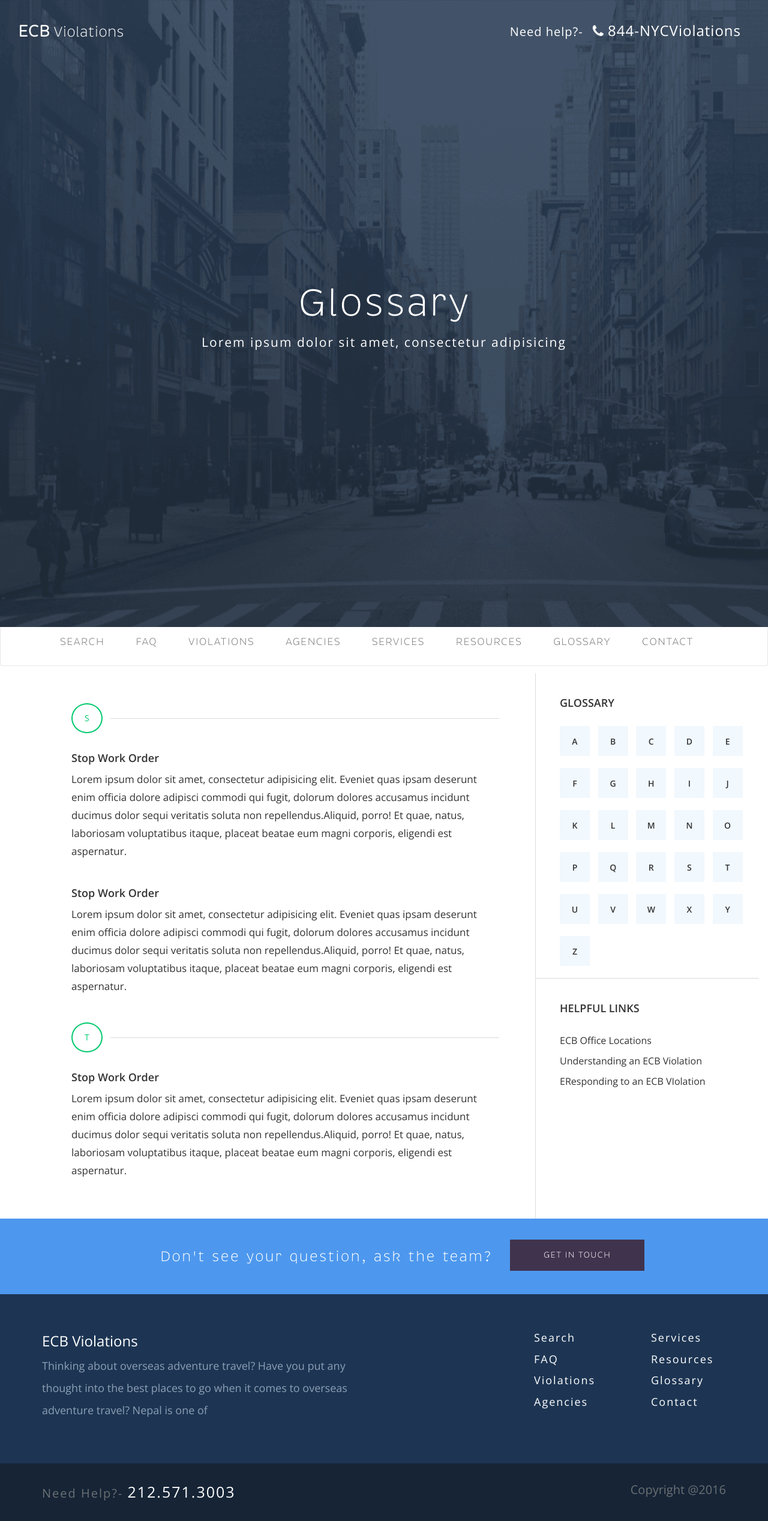
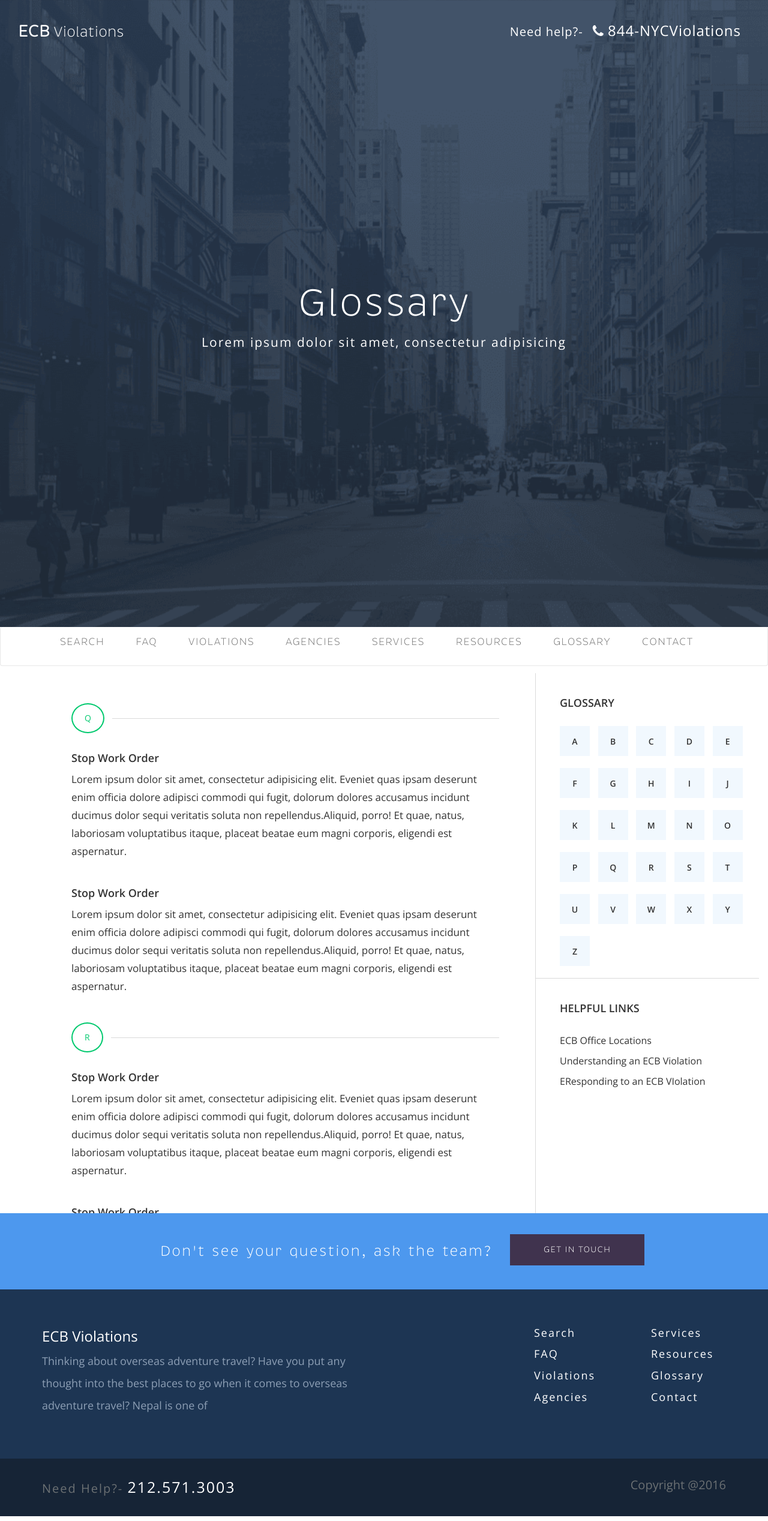
Before and after one commit to JordanBardach/ECBWebsite, a Jekyll site: the page built from glossary/index.html, in a window 1280 px wide. Shown: the whole page at 60% size. Built offline with Jekyll 4.4.1, drawn with Linux system fonts in a browser that asks for light colours; nearby versions of some CDN libraries.

```diff
--- a/_includes/glossary.html
+++ b/_includes/glossary.html
@@ -20,6 +20,24 @@
 	<div class="container-fluid glossary-container">
 	<div class="row">
 		<div class="col-md-8 glossary-column">
+			<div class="strike">
+			<span class="alphabet-circle">Q</span>
+			</div>
+			<h4><b>Stop Work Order</b></h4>
+			<p><span>Lorem ipsum dolor sit amet, consectetur adipisicing elit. Eveniet quas ipsam deserunt enim officia dolore adipisci commodi qui fugit, dolorum dolores accusamus incidunt ducimus dolor sequi veritatis soluta non repellendus.</span><span>Aliquid, porro! Et quae, natus, laboriosam voluptatibus itaque, placeat beatae eum magni corporis, eligendi est aspernatur. </span></p>
+
+			<h4><b>Stop Work Order</b></h4>
+			<p><span>Lorem ipsum dolor sit amet, consectetur adipisicing elit. Eveniet quas ipsam deserunt enim officia dolore adipisci commodi qui fugit, dolorum dolores accusamus incidunt ducimus dolor sequi veritatis soluta non repellendus.</span><span>Aliquid, porro! Et quae, natus, laboriosam voluptatibus itaque, placeat beatae eum magni corporis, eligendi est aspernatur. </span></p>
+
+			<div class="strike">
+			<span class="alphabet-circle">R</span>
+			</div>
+			<h4><b>Stop Work Order</b></h4>
+			<p><span>Lorem ipsum dolor sit amet, consectetur adipisicing elit. Eveniet quas ipsam deserunt enim officia dolore adipisci commodi qui fugit, dolorum dolores accusamus incidunt ducimus dolor sequi veritatis soluta non repellendus.</span><span>Aliquid, porro! Et quae, natus, laboriosam voluptatibus itaque, placeat beatae eum magni corporis, eligendi est aspernatur. </span></p>
+
+			<h4><b>Stop Work Order</b></h4>
+			<p><span>Lorem ipsum dolor sit amet, consectetur adipisicing elit. Eveniet quas ipsam deserunt enim officia dolore adipisci commodi qui fugit, dolorum dolores accusamus incidunt ducimus dolor sequi veritatis soluta non repellendus.</span><span>Aliquid, porro! Et quae, natus, laboriosam voluptatibus itaque, placeat beatae eum magni corporis, eligendi est aspernatur. </span></p>
+
 			<div class="strike">
 			<span class="alphabet-circle">S</span>
 			</div>
--- a/_includes/landing.html
+++ b/_includes/landing.html
@@ -7,7 +7,7 @@
 					<h1 class="text-center">Search for Violation </h1>
 					<p>Enter Your address below to search for violations</p>
 					<div class="row mar-20 " >
-						<div class="col-md-offset-1 col-md-4 col-xs-12 col-sm-6 enter-address">
+						<div class="col-md-offset-1 col-md-3 col-xs-12 col-sm-6 enter-address">
 							<select name="borough" id="borough-select">
 								<option value="borough">Pick a Borough</option>
 								<option value="1">Manhattan</option>
@@ -19,7 +19,7 @@
 						<div class="col-md-3 col-xs-12 col-sm-6 enter-address">
 							<input type="text" placeholder="House No"  id="house-no">
 						</div>
-						<div class="col-md-3 col-xs-12 col-sm-6">
+						<div class="col-md-4 col-xs-12 col-sm-6">
 							<input type="text" placeholder="Street" id="street">
 						</div>
 					</div>
--- a/_sass/_glossary.scss
+++ b/_sass/_glossary.scss
@@ -35,6 +35,8 @@
 	.glossary-column {
 		border-right:1px solid #dadada;
 		padding:20px 60px 20px 0;
+    max-height: 900px;
+    overflow-y: scroll;
 	}
 
 	.strike {
```
